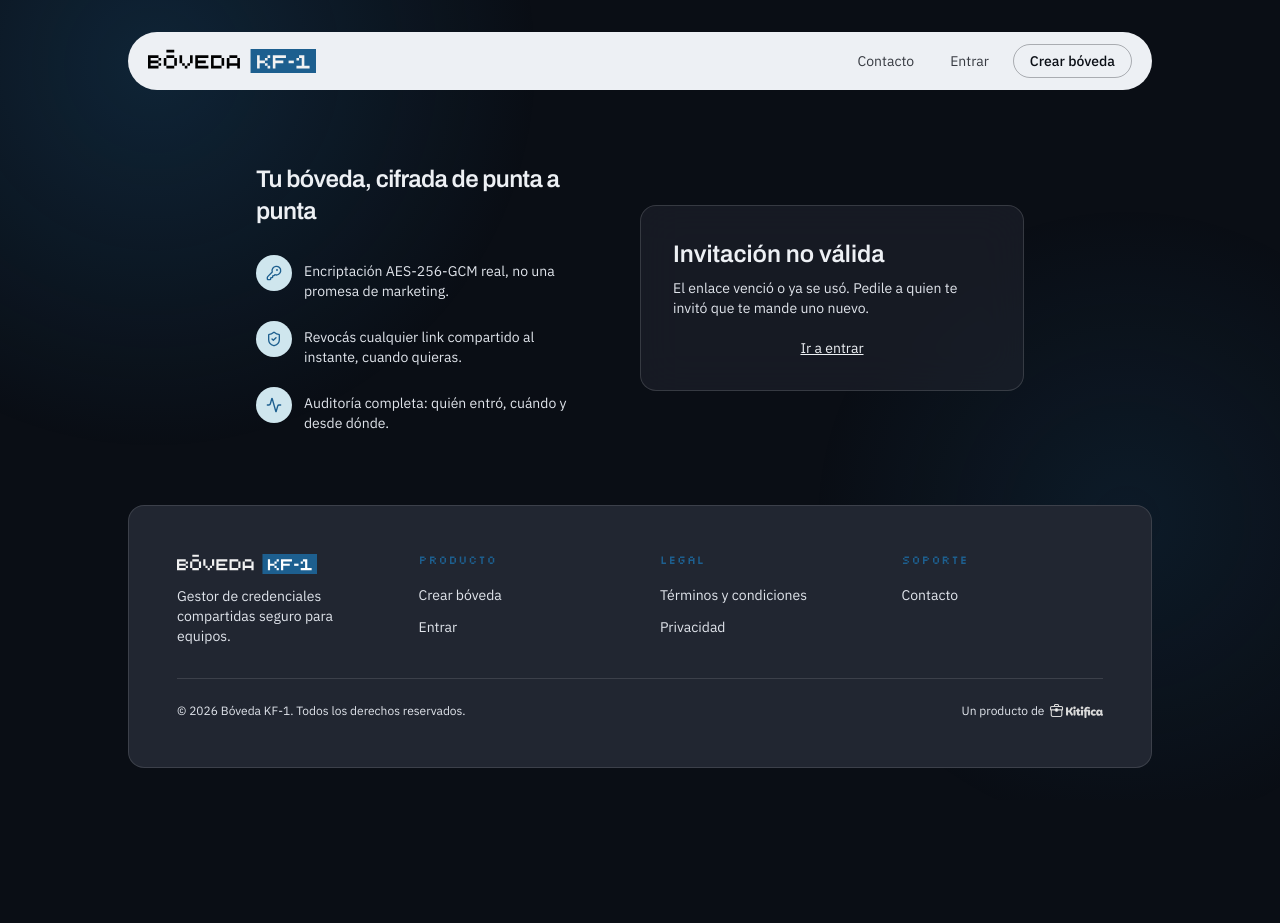
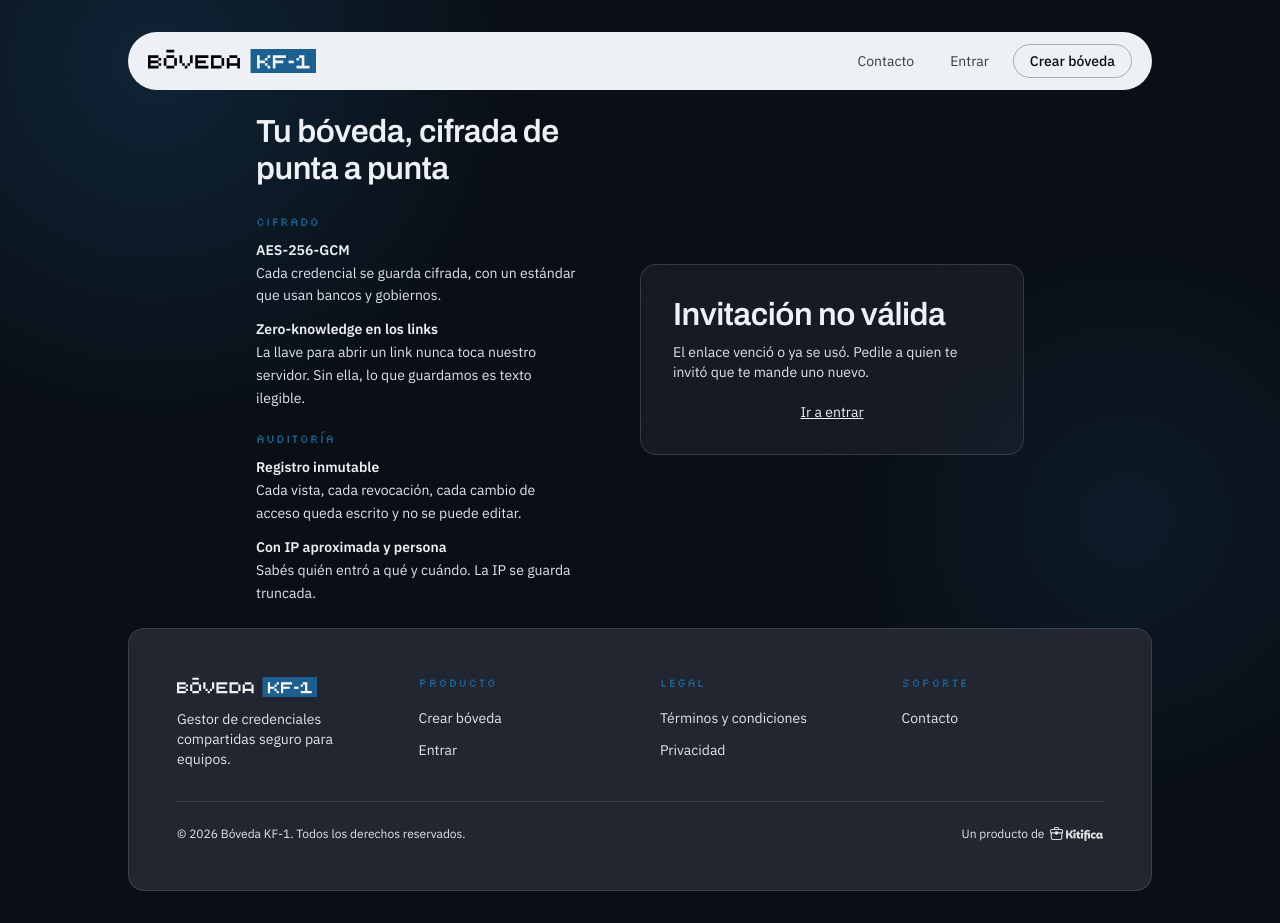
Before and after one commit to kitifica-max/bovedakf-1, a Next.js app: page /invite/1 in a window 1280 px wide. Before the commit the page ends 800 px from the top, so only its background shows below. Built offline with nearby package versions, Linux system fonts and the light colour scheme; no server answers; the database is empty.

Commit message:
feat(redesign): auth pages restyle (CTAButton, t-scale, SecuritySpec sidebar)

```diff
--- a/src/app/(auth)/invite/[token]/invite-signup-form.tsx
+++ b/src/app/(auth)/invite/[token]/invite-signup-form.tsx
@@ -4,6 +4,7 @@ import { useState } from "react";
 import { useRouter } from "next/navigation";
 import { signIn } from "next-auth/react";
 import { acceptInviteAsNewUserAction } from "@/app/dashboard/actions";
+import { CTAButton } from "@/components/site/cta-button";
 
 const inputCls =
   "w-full rounded-2xl border border-border-soft bg-gray/40 px-4 py-3 text-base sm:text-sm outline-none transition focus:border-ink";
@@ -72,12 +73,9 @@ export function InviteSignupForm({ token, email }: { token: string; email: strin
       {error && (
         <p role="alert" className="rounded-xl bg-danger/10 px-3 py-2 text-sm text-danger">{error}</p>
       )}
-      <button
-        disabled={pending}
-        className="mt-2 cursor-pointer rounded-full bg-ink px-4 py-3 text-sm font-medium text-gray transition hover:bg-ink/90 disabled:cursor-not-allowed disabled:opacity-50"
-      >
+      <CTAButton type="submit" disabled={pending} className="mt-2 w-full">
         {pending ? "Creando..." : "Crear cuenta y unirme"}
-      </button>
+      </CTAButton>
     </form>
   );
 }
--- a/src/app/(auth)/invite/[token]/page.tsx
+++ b/src/app/(auth)/invite/[token]/page.tsx
@@ -27,7 +27,7 @@ export default async function InvitePage({ params }: { params: Promise<{ token:
   if (!invite || invite.acceptedAt || invite.expiresAt < new Date()) {
     return (
       <Shell>
-        <h1 className="font-display text-2xl font-semibold text-ink">Invitación no válida</h1>
+        <h1 className="t-h2 text-ink">Invitación no válida</h1>
         <p className="mt-2 text-ink-soft">
           El enlace venció o ya se usó. Pedile a quien te invitó que te mande uno nuevo.
         </p>
@@ -43,7 +43,7 @@ export default async function InvitePage({ params }: { params: Promise<{ token:
     const next = encodeURIComponent(`/invite/${token}`);
     return (
       <Shell>
-        <h1 className="font-display text-2xl font-semibold text-ink">Te invitaron a “{invite.vault.name}”</h1>
+        <h1 className="t-h2 text-ink">Te invitaron a “{invite.vault.name}”</h1>
         <p className="mt-2 text-ink-soft">
           Rol: <strong className="text-ink">{roleLabel}</strong>. Elegí una contraseña para unirte —
           el correo ya está fijado por la invitación.
@@ -60,7 +60,7 @@ export default async function InvitePage({ params }: { params: Promise<{ token:
   if (session.user.email.toLowerCase() !== invite.email.toLowerCase()) {
     return (
       <Shell>
-        <h1 className="font-display text-2xl font-semibold text-ink">Invitación para otra cuenta</h1>
+        <h1 className="t-h2 text-ink">Invitación para otra cuenta</h1>
         <p className="mt-2 text-ink-soft">
           Esta invitación es para <strong className="text-ink">{invite.email}</strong>, pero estás con{" "}
           <strong className="text-ink">{session.user.email}</strong>. Salí y entrá con la cuenta correcta.
@@ -71,7 +71,7 @@ export default async function InvitePage({ params }: { params: Promise<{ token:
 
   return (
     <Shell>
-      <h1 className="font-display text-2xl font-semibold text-ink">Unirte a “{invite.vault.name}”</h1>
+      <h1 className="t-h2 text-ink">Unirte a “{invite.vault.name}”</h1>
       <p className="mt-2 text-ink-soft">
         Vas a entrar como <strong className="text-ink">{roleLabel}</strong>. Vas a ver las credenciales
         compartidas del equipo.
--- a/src/app/(auth)/layout.tsx
+++ b/src/app/(auth)/layout.tsx
@@ -1,12 +1,11 @@
 import { SiteHeader } from "@/components/site-header";
 import { SiteFooter } from "@/components/site-footer";
-import { ShieldCheckIcon, KeyRoundIcon, ActivityIcon } from "@/components/icons";
+import { securitySpec } from "@/content/landing";
+import { SecuritySpec } from "@/components/site/security-spec";
 
-const trustPoints = [
-  { Icon: KeyRoundIcon, text: "Encriptación AES-256-GCM real, no una promesa de marketing." },
-  { Icon: ShieldCheckIcon, text: "Revocás cualquier link compartido al instante, cuando quieras." },
-  { Icon: ActivityIcon, text: "Auditoría completa: quién entró, cuándo y desde dónde." },
-];
+const AUTH_SPEC = securitySpec.filter(
+  (g) => g.label === "Cifrado" || g.label === "Auditoría"
+);
 
 export default function AuthLayout({ children }: { children: React.ReactNode }) {
   return (
@@ -16,19 +15,10 @@ export default function AuthLayout({ children }: { children: React.ReactNode })
       </div>
       <main className="flex w-full max-w-5xl flex-1 items-center justify-center gap-16">
         <div className="hidden max-w-xs flex-col gap-7 lg:flex">
-          <h2 className="font-display text-2xl font-semibold tracking-tight text-ink">
+          <h2 className="t-h2 text-ink">
             Tu bóveda, cifrada de punta a punta
           </h2>
-          <ul className="flex flex-col gap-5">
-            {trustPoints.map(({ Icon, text }) => (
-              <li key={text} className="flex items-start gap-3">
-                <span aria-hidden="true" className="grid h-9 w-9 shrink-0 place-items-center rounded-full bg-blue-soft text-blue">
-                  <Icon className="h-4 w-4" />
-                </span>
-                <p className="mt-1.5 text-sm text-ink-soft">{text}</p>
-              </li>
-            ))}
-          </ul>
+          <SecuritySpec compact groups={AUTH_SPEC} />
         </div>
         {children}
       </main>
--- a/src/app/(auth)/register/register-form.tsx
+++ b/src/app/(auth)/register/register-form.tsx
@@ -5,6 +5,7 @@ import { useRouter } from "next/navigation";
 import { signIn } from "next-auth/react";
 import { registerAction } from "../actions";
 import { ChevronDownIcon } from "@/components/icons";
+import { CTAButton } from "@/components/site/cta-button";
 
 const INDUSTRIES = [
   "Tecnología / Software",
@@ -50,7 +51,7 @@ export function RegisterForm() {
 
   return (
       <div className="glass w-full max-w-sm rounded-2xl p-8">
-        <h1 className="font-display text-3xl font-semibold tracking-tight text-ink">
+        <h1 className="t-display text-ink">
           Crear bóveda
         </h1>
         <p className="mt-1 text-sm text-ink-soft">Un espacio encriptado para tu equipo.</p>
@@ -136,16 +137,13 @@ export function RegisterForm() {
           {error && (
             <p role="alert" className="rounded-xl bg-danger/10 px-3 py-2 text-sm text-danger">{error}</p>
           )}
-          <button
-            disabled={pending}
-            className="mt-2 cursor-pointer rounded-full bg-ink px-4 py-3 text-sm font-medium text-gray transition hover:bg-ink/90 disabled:cursor-not-allowed disabled:opacity-50"
-          >
+          <CTAButton type="submit" disabled={pending} className="mt-2 w-full">
             {pending ? "Creando..." : "Crear bóveda"}
-          </button>
+          </CTAButton>
         </form>
-        <a href="/login" className="mt-5 block text-center text-sm text-ink-soft underline">
+        <CTAButton href="/login" variant="secondary" className="mt-5 w-full">
           Ya tengo cuenta
-        </a>
+        </CTAButton>
       </div>
   );
 }
--- a/src/app/(auth)/reset/[token]/reset-form.tsx
+++ b/src/app/(auth)/reset/[token]/reset-form.tsx
@@ -1,9 +1,9 @@
 "use client";
 
 import { useState } from "react";
-import Link from "next/link";
 import { useRouter } from "next/navigation";
 import { resetPasswordAction } from "../../actions";
+import { CTAButton } from "@/components/site/cta-button";
 
 const inputCls =
   "w-full rounded-2xl border border-border-soft bg-gray/40 px-4 py-3 text-base sm:text-sm outline-none transition focus:border-ink";
@@ -39,7 +39,7 @@ export function ResetForm({ token, email }: { token: string; email: string }) {
 
   return (
     <div className="glass w-full max-w-sm rounded-2xl p-8">
-      <h1 className="font-display text-3xl font-semibold tracking-tight text-ink">Contraseña nueva</h1>
+      <h1 className="t-display text-ink">Contraseña nueva</h1>
 
       {done ? (
         <p className="mt-4 rounded-2xl bg-blue/10 px-4 py-3 text-sm text-ink-soft">
@@ -74,19 +74,16 @@ export function ResetForm({ token, email }: { token: string; email: string }) {
             {error && (
               <p role="alert" className="rounded-xl bg-danger/10 px-3 py-2 text-sm text-danger">{error}</p>
             )}
-            <button
-              disabled={pending}
-              className="mt-2 cursor-pointer rounded-full bg-ink px-4 py-3 text-sm font-medium text-gray transition hover:bg-ink/90 disabled:cursor-not-allowed disabled:opacity-50"
-            >
+            <CTAButton type="submit" disabled={pending} className="mt-2 w-full">
               {pending ? "Guardando..." : "Guardar contraseña"}
-            </button>
+            </CTAButton>
           </form>
         </>
       )}
 
-      <Link href="/login" className="mt-5 block text-center text-sm text-ink-soft underline">
+      <CTAButton href="/login" variant="secondary" className="mt-5 w-full">
         Volver a entrar
-      </Link>
+      </CTAButton>
     </div>
   );
 }
--- a/src/app/(auth)/reset/reset-request-form.tsx
+++ b/src/app/(auth)/reset/reset-request-form.tsx
@@ -1,8 +1,8 @@
 "use client";
 
 import { useState } from "react";
-import Link from "next/link";
 import { requestPasswordResetAction } from "../actions";
+import { CTAButton } from "@/components/site/cta-button";
 
 const inputCls =
   "w-full rounded-2xl border border-border-soft bg-gray/40 px-4 py-3 text-base sm:text-sm outline-none transition focus:border-ink";
@@ -21,7 +21,7 @@ export function ResetRequestForm() {
 
   return (
     <div className="glass w-full max-w-sm rounded-2xl p-8">
-      <h1 className="font-display text-3xl font-semibold tracking-tight text-ink">Restablecer contraseña</h1>
+      <h1 className="t-display text-ink">Restablecer contraseña</h1>
 
       {sent ? (
         <p className="mt-4 rounded-2xl bg-blue/10 px-4 py-3 text-sm text-ink-soft">
@@ -44,19 +44,16 @@ export function ResetRequestForm() {
               required
               className={inputCls}
             />
-            <button
-              disabled={pending}
-              className="mt-2 cursor-pointer rounded-full bg-ink px-4 py-3 text-sm font-medium text-gray transition hover:bg-ink/90 disabled:cursor-not-allowed disabled:opacity-50"
-            >
+            <CTAButton type="submit" disabled={pending} className="mt-2 w-full">
               {pending ? "Enviando..." : "Enviar enlace"}
-            </button>
+            </CTAButton>
           </form>
         </>
       )}
 
-      <Link href="/login" className="mt-5 block text-center text-sm text-ink-soft underline">
+      <CTAButton href="/login" variant="secondary" className="mt-5 w-full">
         Volver a entrar
-      </Link>
+      </CTAButton>
     </div>
   );
 }
--- a/src/components/verify-banner.tsx
+++ b/src/components/verify-banner.tsx
@@ -32,7 +32,7 @@ export function VerifyBanner() {
       >
         <XCircleIcon aria-hidden="true" className="h-4 w-4" />
       </button>
-      <p className="font-medium text-ink">Confirmá tu correo</p>
+      <p className="t-h3 text-ink">Confirmá tu correo</p>
       <p className="mt-1 text-ink-soft">
         Te enviamos un enlace al registrarte. Sirve para recuperar el acceso si perdés la contraseña.
         No bloquea nada mientras tanto.
```
Also changed, not shown: src/app/(auth)/login/login-form.tsx (+7 -12 lines).
